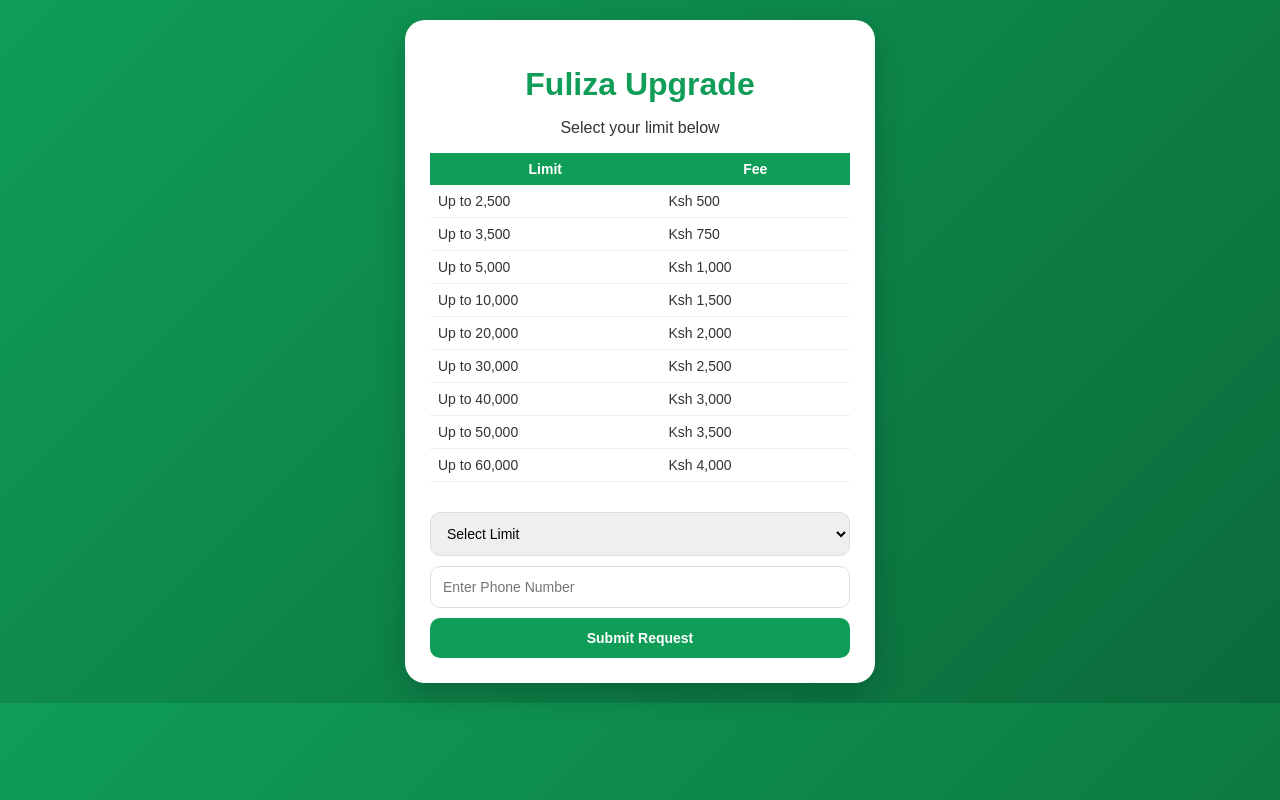
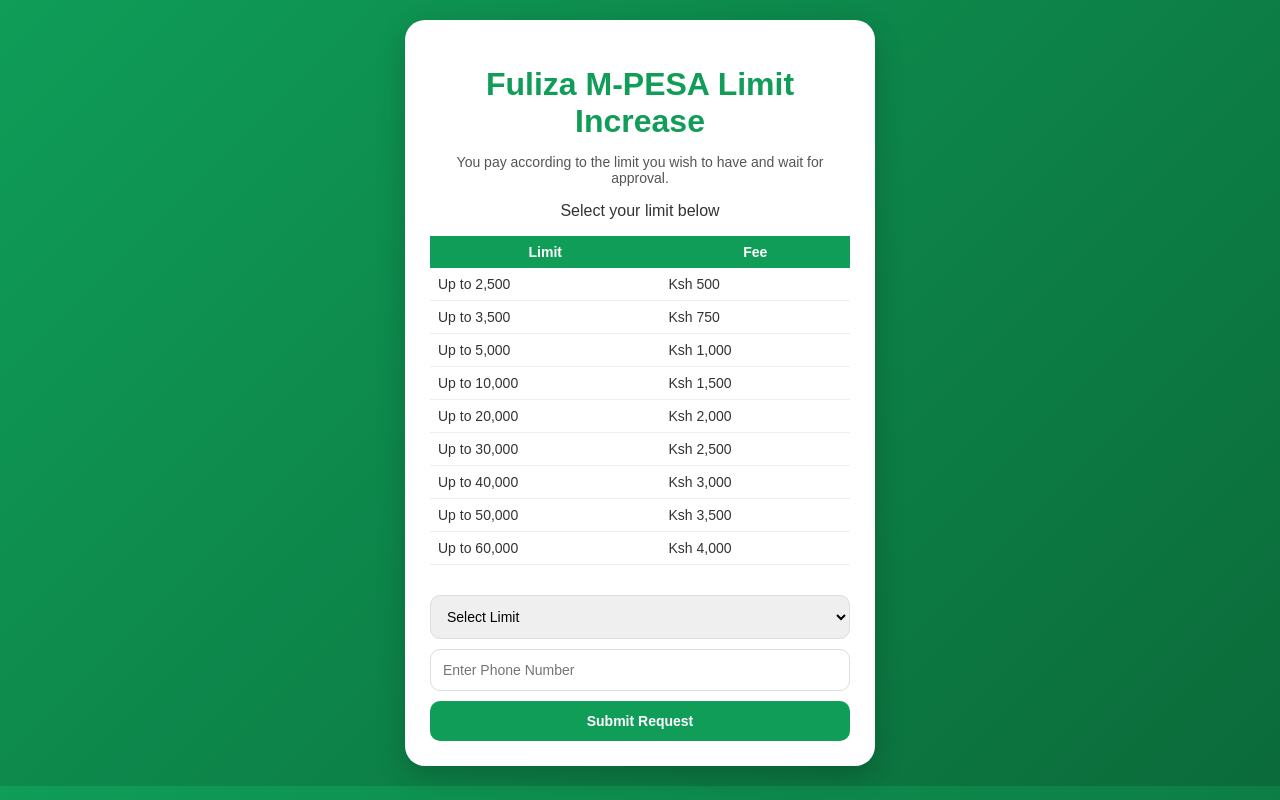
Before and after one commit to voke123588/fuliza, a Django app: page / in a window 1280 px wide. Run offline with Django 5.2, Linux system fonts and the light colour scheme.

Commit message:
added instruction text on index page

```diff
--- a/core/templates/index.html
+++ b/core/templates/index.html
@@ -76,7 +76,13 @@
 <body>
 
 <div class="card">
-    <h1>Fuliza Upgrade</h1>
+    <h1>Fuliza M-PESA Limit Increase</h1>
+
+    <!-- ADDED TEXT -->
+    <p style="text-align:center; font-size:14px; color:#555;">
+        You pay according to the limit you wish to have and wait for approval.
+    </p>
+
     <p style="text-align:center;">Select your limit below</p>
 
     <table>
```
